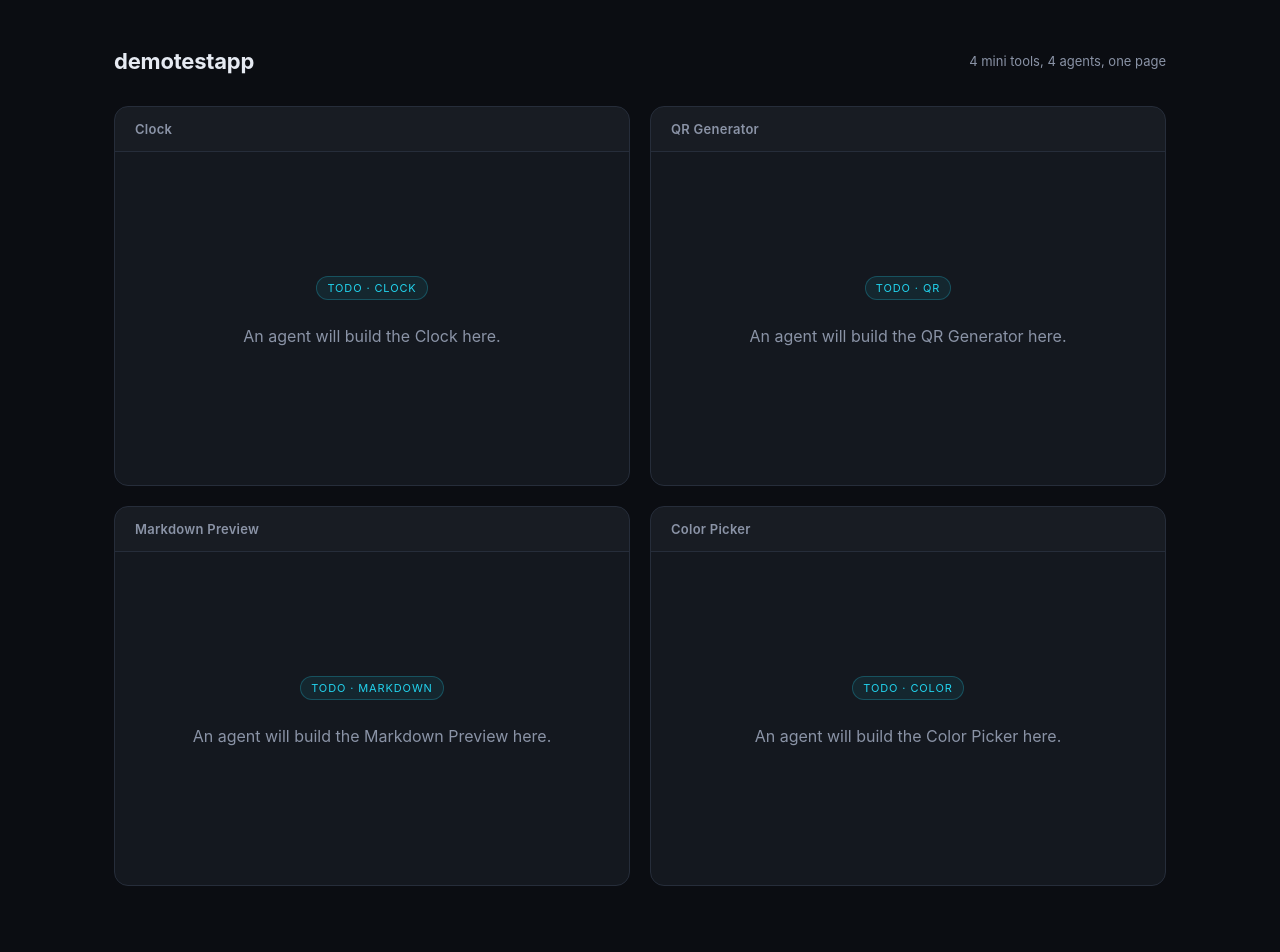
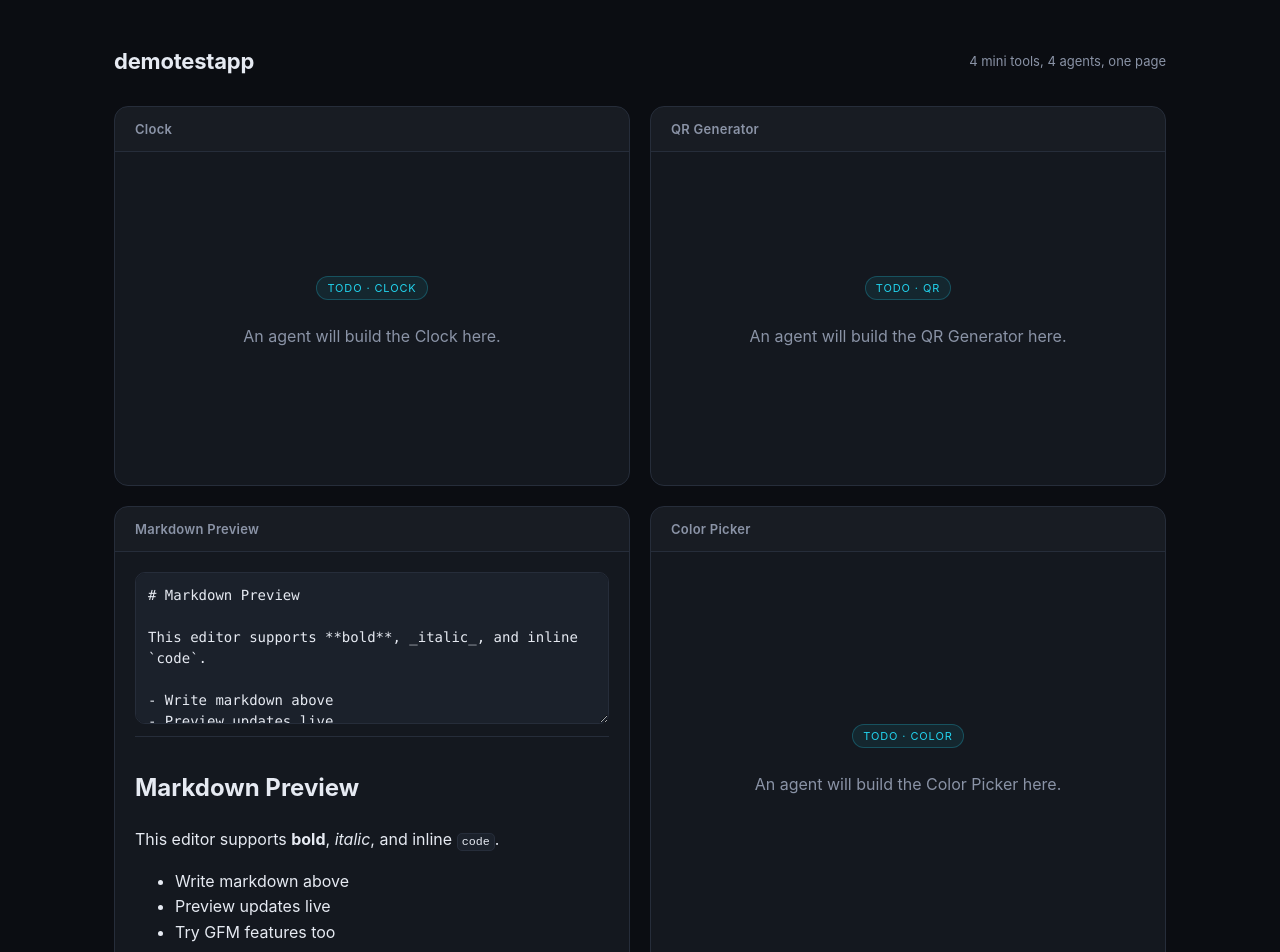
Before and after one commit to feritzcan2/demotestapp, a React (Vite) app: page / in a window 1280 px wide. Shown: the top 952 px of the page. Built offline with nearby package versions, Linux system fonts and the light colour scheme.

Commit message:
feat: markdown widget

```diff
--- a/src/widgets/Markdown.tsx
+++ b/src/widgets/Markdown.tsx
@@ -1,8 +1,82 @@
+import { useState } from "react";
+import ReactMarkdown from "react-markdown";
+import remarkGfm from "remark-gfm";
+
+const SAMPLE_MARKDOWN = `# Markdown Preview
+
+This editor supports **bold**, _italic_, and inline \`code\`.
+
+- Write markdown above
+- Preview updates live
+- Try GFM features too`;
+
 export function Markdown() {
+  const [markdown, setMarkdown] = useState(SAMPLE_MARKDOWN);
+
   return (
-    <div className="placeholder">
-      <span className="badge">TODO · markdown</span>
-      <p>An agent will build the Markdown Preview here.</p>
+    <div style={styles.wrapper}>
+      <textarea
+        aria-label="Markdown editor"
+        rows={6}
+        value={markdown}
+        onChange={(event) => setMarkdown(event.target.value)}
+        style={styles.editor}
+        spellCheck="false"
+      />
+      <div style={styles.preview}>
+        <ReactMarkdown
+          remarkPlugins={[remarkGfm]}
+          components={{
+            a: ({ node: _node, ...props }) => <a {...props} style={styles.link} />,
+            code: ({ node: _node, ...props }) => (
+              <code {...props} style={styles.inlineCode} />
+            ),
+          }}
+        >
+          {markdown}
+        </ReactMarkdown>
+      </div>
     </div>
   );
 }
+
+const styles = {
+  wrapper: {
+    display: "flex",
+    flex: 1,
+    minHeight: 0,
+    flexDirection: "column",
+    gap: 12,
+  },
+  editor: {
+    width: "100%",
+    minHeight: 132,
+    resize: "vertical",
+    border: "1px solid var(--border)",
+    borderRadius: 10,
+    background: "var(--panel-2)",
+    color: "var(--text)",
+    padding: 12,
+    font: '14px/1.5 ui-monospace, SFMono-Regular, Menlo, Monaco, Consolas, "Liberation Mono", "Courier New", monospace',
+    outlineColor: "var(--accent)",
+  },
+  preview: {
+    flex: 1,
+    minHeight: 0,
+    overflow: "auto",
+    borderTop: "1px solid var(--border)",
+    paddingTop: 12,
+    lineHeight: 1.6,
+    color: "var(--text)",
+  },
+  link: {
+    color: "var(--accent-2)",
+  },
+  inlineCode: {
+    background: "var(--panel-2)",
+    border: "1px solid var(--border)",
+    borderRadius: 5,
+    padding: "0.1em 0.35em",
+    fontSize: "0.9em",
+  },
+} as const;
```
